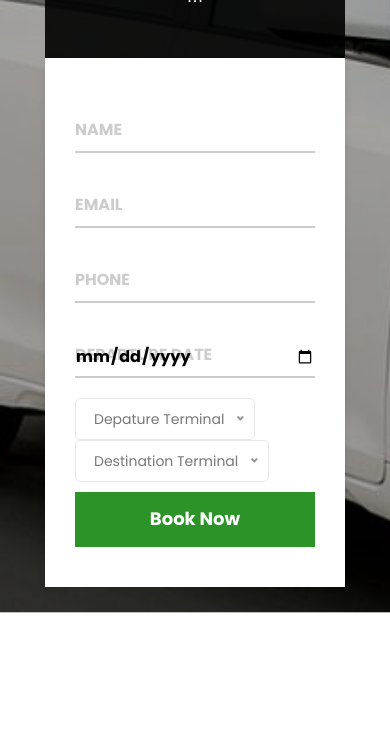
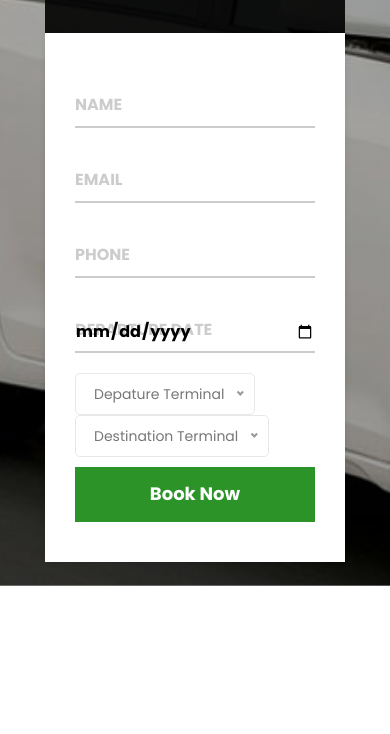
Before and after one commit to David-Orizu31/saf-ran-transport, a plain HTML site: page index.html in a window 390 px wide. Shown: the part 484-1218 px from the top of the page. Drawn offline with nearby package versions, Linux system fonts and the light colour scheme.

Commit message:
Update responsive.css

```diff
--- a/css/responsive.css
+++ b/css/responsive.css
@@ -257,10 +257,10 @@
 		font-size: 28px;
 	}
 	.home_banner_area {
-		min-height: 1100px;
+		min-height: 1050px;
 	}
 	.home_banner_area .banner_inner {
-		min-height: 1100px;
+		min-height: 1050px;
 	}
 	.blog_banner .banner_inner .blog_b_text {
 		margin-top: 0px;
```
